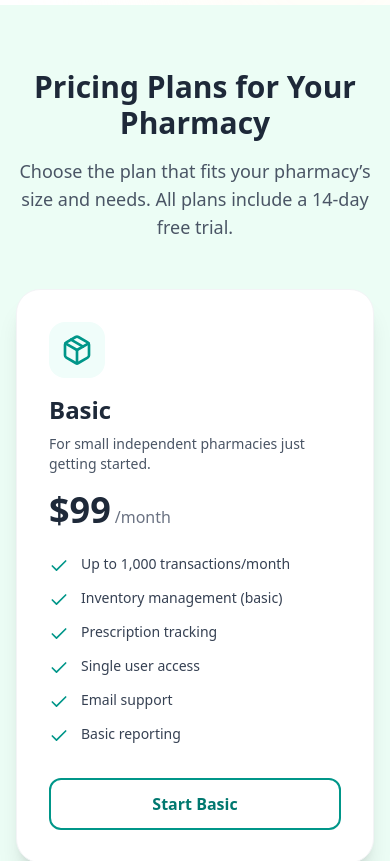
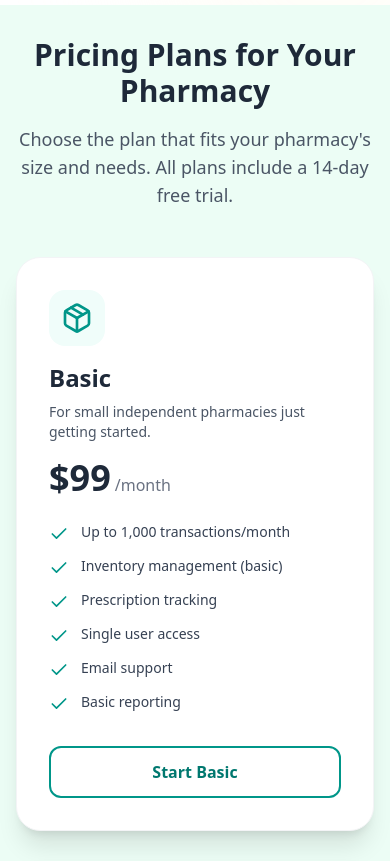
Before and after one commit to arnoldqym/pharmacy-web, a React (Vite) app in the folder client/: page / in a window 390 px wide. Shown: the part 3640-4501 px from the top of the page. Built offline with nearby package versions, Linux system fonts and the light colour scheme; no server answers.

Commit message:
fixed padding top and bottom for pricing dection reduced from py-16 to py-8
Co-authored-by: Nixon Ojiem <nicksonogm@gmail.com>

```diff
--- a/client/src/components/Homepage/PricingSection.tsx
+++ b/client/src/components/Homepage/PricingSection.tsx
@@ -60,13 +60,13 @@ export default function PricingSection() {
   ];
 
   return (
-    <section className="max-w-full mx-auto px-4 sm:px-6 lg:px-8 py-16 md:py-24">
+    <section className="max-w-full mx-auto px-4 sm:px-6 lg:px-8 py-8 md:py-24">
       <div className="text-center max-w-3xl mx-auto mb-12 md:mb-16">
         <h2 className="text-3xl md:text-4xl font-bold text-gray-800 mb-4">
           Pricing Plans for Your Pharmacy
         </h2>
         <p className="text-lg text-gray-600">
-          Choose the plan that fits your pharmacy’s size and needs. All plans include a 14‑day free trial.
+          Choose the plan that fits your pharmacy's size and needs. All plans include a 14-day free trial.
         </p>
       </div>
 
```
